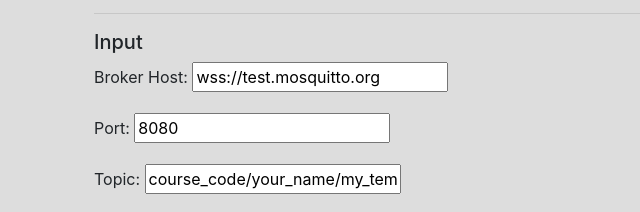
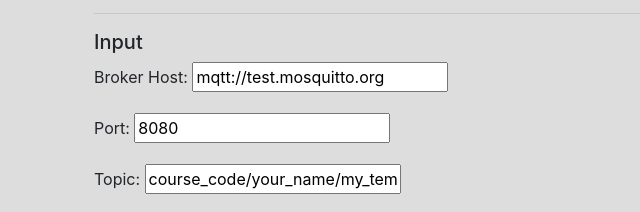
Before and after one commit to rbawah/geolocation-networking, a plain HTML site: page index.html in a window 1280 px wide. Shown: the part 503-715 px from the top of the page, 6-646 px from the left. Drawn offline with nearby package versions, Linux system fonts and the light colour scheme.

Commit message:
Host fix2

```diff
--- a/index.html
+++ b/index.html
@@ -76,7 +76,7 @@
 
                 <p>
                     <label>Broker Host:</label>
-                    <input type="text" id="host" value="wss://test.mosquitto.org" />
+                    <input type="text" id="host" value="mqtt://test.mosquitto.org" />
                 </p>
                 <p>
                     <label>Port:</label>
```
